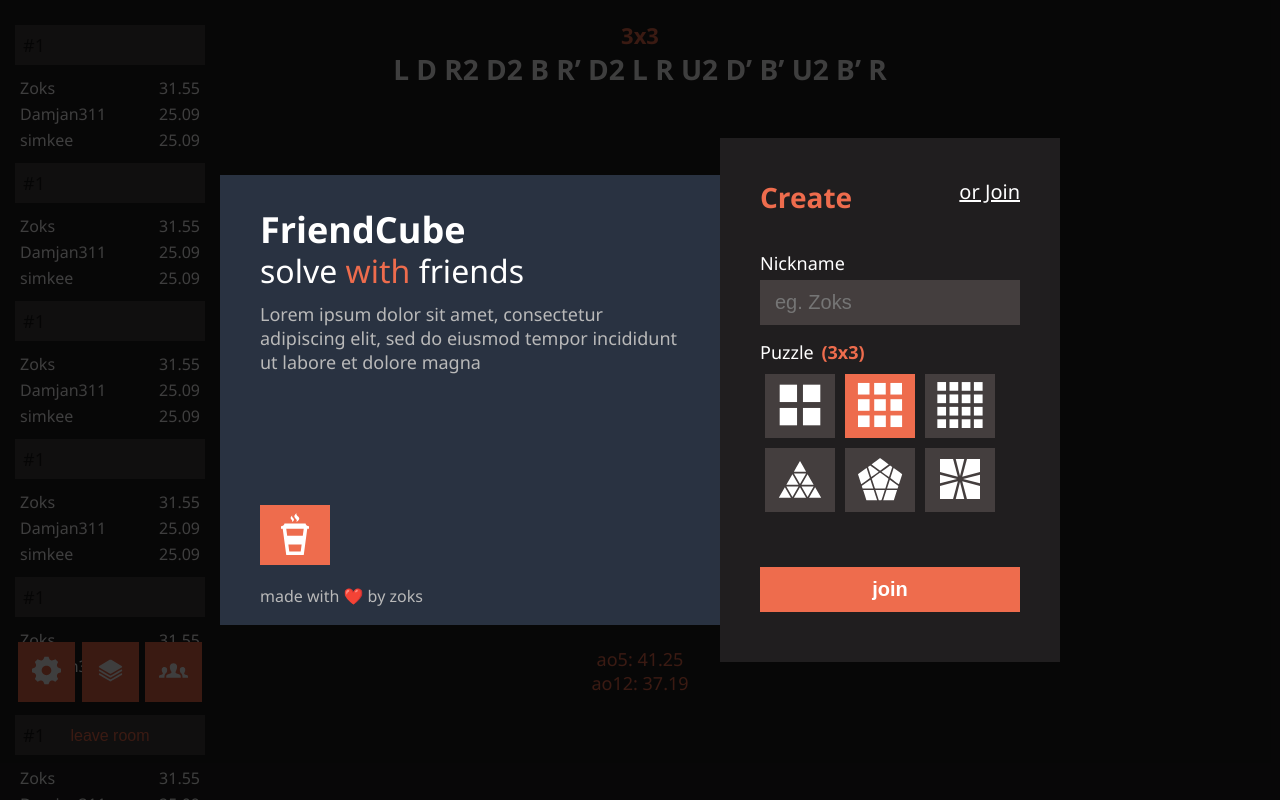
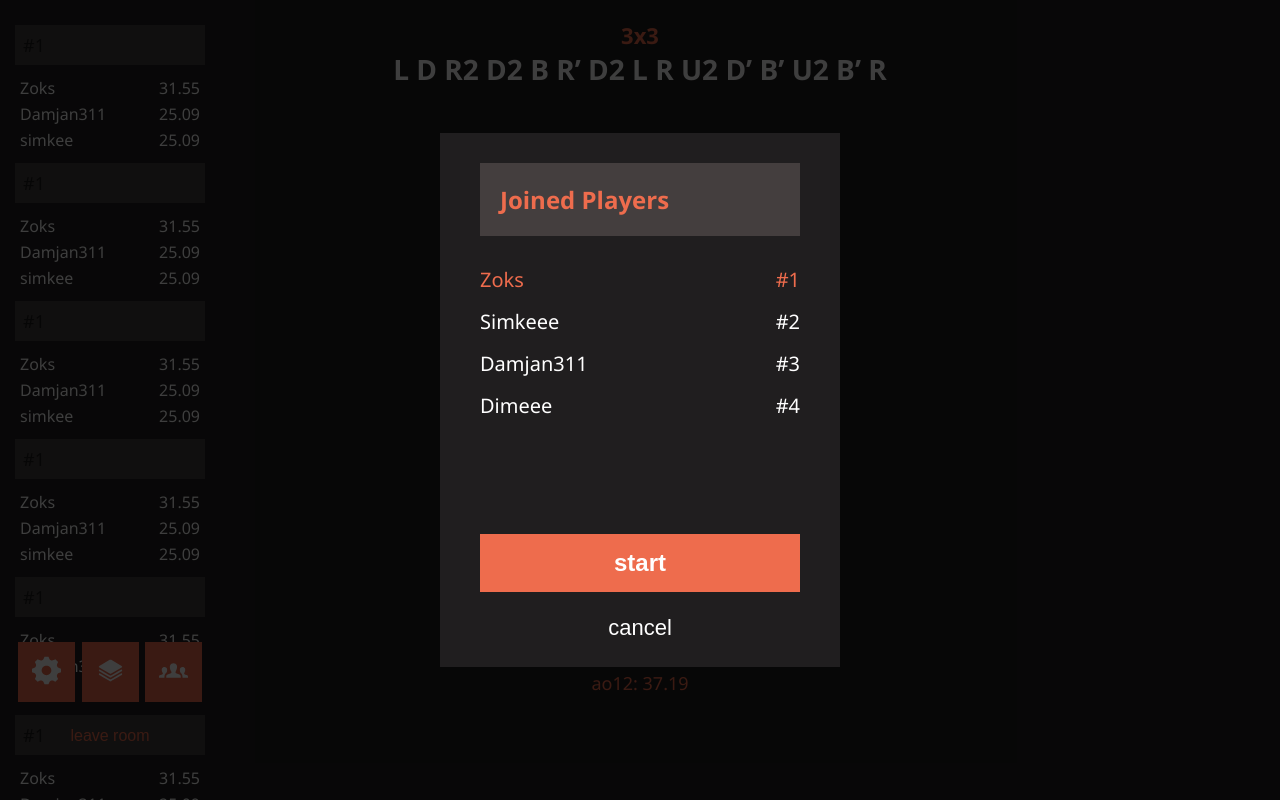
Before and after one commit to Zoksss/friendcube-react, a React (Create React App) app: page / in a window 1280 px wide. Built offline with nearby package versions, Linux system fonts and the light colour scheme; the HTML template or start-up script is replaced by a standard one.

Commit message:
joined players

```diff
--- a/src/Component/LoginCreate/LoginCreate.jsx
+++ b/src/Component/LoginCreate/LoginCreate.jsx
@@ -16,7 +16,8 @@ const key = "6LeIxAcTAAAAAJcZVRqyHh71UMIEGNQ_MXjiZKhI";
 
 const LoginCreate = () => {
     return (
-        <div className="logincreate-container">
+        <>
+            <div className="logincreate-container" style={{ display: "none" }}>
                 <div className="login-info ">
                     <h1>FriendCube</h1>
                     <h2>solve <span>with</span> friends</h2>
@@ -33,12 +34,12 @@ const LoginCreate = () => {
                     </div>
                     {false && <form action="/" className="login-form">
                         <label htmlFor="">Nickname</label>
-                    <input type="text" placeholder="eg. Zoks" />
+                        <input type="text" placeholder="eg. Zoks" maxLength="8" />
                         <label htmlFor="">Room Code</label>
-                    <input type="text" placeholder="eg. 01344122" />
+                        <input type="text" placeholder="eg. 01344122" maxLength="8" />
                         <input type="submit" value="join" className="join-btn" />
                     </form>}
-                {true && <form action="/" className="login-form">
+                    {false && <form action="/" className="login-form">
                         <label htmlFor="">Nickname</label>
                         <input type="text" placeholder="eg. Zoks" />
                         <label htmlFor="">Puzzle <span className="selected-puzzle-label">(3x3)</span></label>
@@ -67,6 +68,22 @@ const LoginCreate = () => {
 
                 </div>
             </div>
+            <div className="joined-players-container">
+                <div className="joined-players-card">
+                    <div className="joined-players-title">Joined Players</div>
+                    <div className="players-wrapper">
+                        <div className="player leader"><p>Zoks</p><p>#1</p></div>
+                        <div className="player"><p>Simkeee</p><p>#2</p></div>
+                        <div className="player"><p>Damjan311</p><p>#3</p></div>
+                        <div className="player"><p>Dimeee</p><p>#4</p></div>
+                    </div>
+                    <div className="joined-players-buttons">
+                        <button className="start-btn">start</button>
+                        <button className="cancel-btn">cancel</button>
+                    </div>
+                </div>
+            </div>
+        </>
     );
 }
 
--- a/src/Component/LoginCreate/LoginCreate.scss
+++ b/src/Component/LoginCreate/LoginCreate.scss
@@ -11,7 +11,7 @@
     align-items: center;
     .login-info {
         width: 500px;
-        height: 450px;
+        height: 500px;
         background-color: #293241;
         display: flex;
         flex-direction: column;
@@ -61,7 +61,7 @@
     }
     .login-create-input {
         width: 340px;
-        height: auto;
+        height: 500px;
         background-color: #201e1f;
         .login-create-input-title {
             padding: 40px 40px 0 40px;
@@ -100,7 +100,7 @@
                 width: 100%;
                 margin-bottom: 10px;
             }
-            .selected-puzzle-label{
+            .selected-puzzle-label {
                 color: #ee6c4d;
                 margin-left: 3px;
                 font-weight: 600;
@@ -109,7 +109,7 @@
                 background-color: #ee6c4d;
                 font-weight: 700;
                 width: 100%;
-                margin-top: 50px;
+                margin-top: 120px;
                 transition: 200ms all ease;
                 &:hover {
                     transform: scale(1.05);
@@ -126,7 +126,7 @@
                     margin: 5px;
                     border: none;
                     transition: 100ms all ease;
-                    &:hover{
+                    &:hover {
                         transform: scale(1.1);
                     }
                     img {
@@ -140,3 +140,81 @@
         }
     }
 }
+
+.joined-players-container {
+    background-color: rgba(0, 0, 0, 0.758);
+    position: absolute;
+    top: 0;
+    left: 0;
+    width: 100%;
+    height: 100%;
+    z-index: 9999;
+    display: flex;
+    justify-content: center;
+    align-items: center;
+    .joined-players-card {
+        width: 400px;
+        height: auto;
+        min-height: 500px;
+        background-color: #201e1f;
+        display: flex;
+        flex-direction: column;
+        align-items: flex-start;
+        text-align: left;
+        padding: 30px 40px 18px 40px;
+        position: relative;
+        .joined-players-title {
+            color: #ee6c4d;
+            font-size: 24px;
+            padding: 20px;
+            font-weight: 600;
+            width: 100%;
+            background-color: #443e3e;
+        }
+        .players-wrapper {
+            width: 100%;
+            margin-top: 15px;
+            .player {
+                display: flex;
+                justify-content: space-between;
+                font-size: 20px;
+                margin: 15px 0;
+            }
+            .leader {
+                color: #ee6c4d;
+            }
+        }
+        .joined-players-buttons {
+            margin-top: 100px;
+            width: 100%;
+            .start-btn {
+                background-color: #ee6c4d;
+                font-size: 24px;
+                width: 100%;
+                padding: 15px 0;
+                color: white;
+                font-weight: 600;
+                border: none;
+                transition: 150ms all ease;
+                &:hover{
+                    transform: scale(1.05);
+                }
+            }
+            .cancel-btn{
+                background-color: transparent;
+                font-size: 22px;
+                width: 100%;
+                padding: 8px 0;
+                color: white;
+                font-weight: 400;
+                border: none;
+                margin-top: 15px;
+                transition: 150ms all ease;
+
+                &:hover{
+                   background-color: #293241;
+                }
+            }
+        }
+    }
+}
```
Lines whose indentation alone changed are shown as unchanged.
